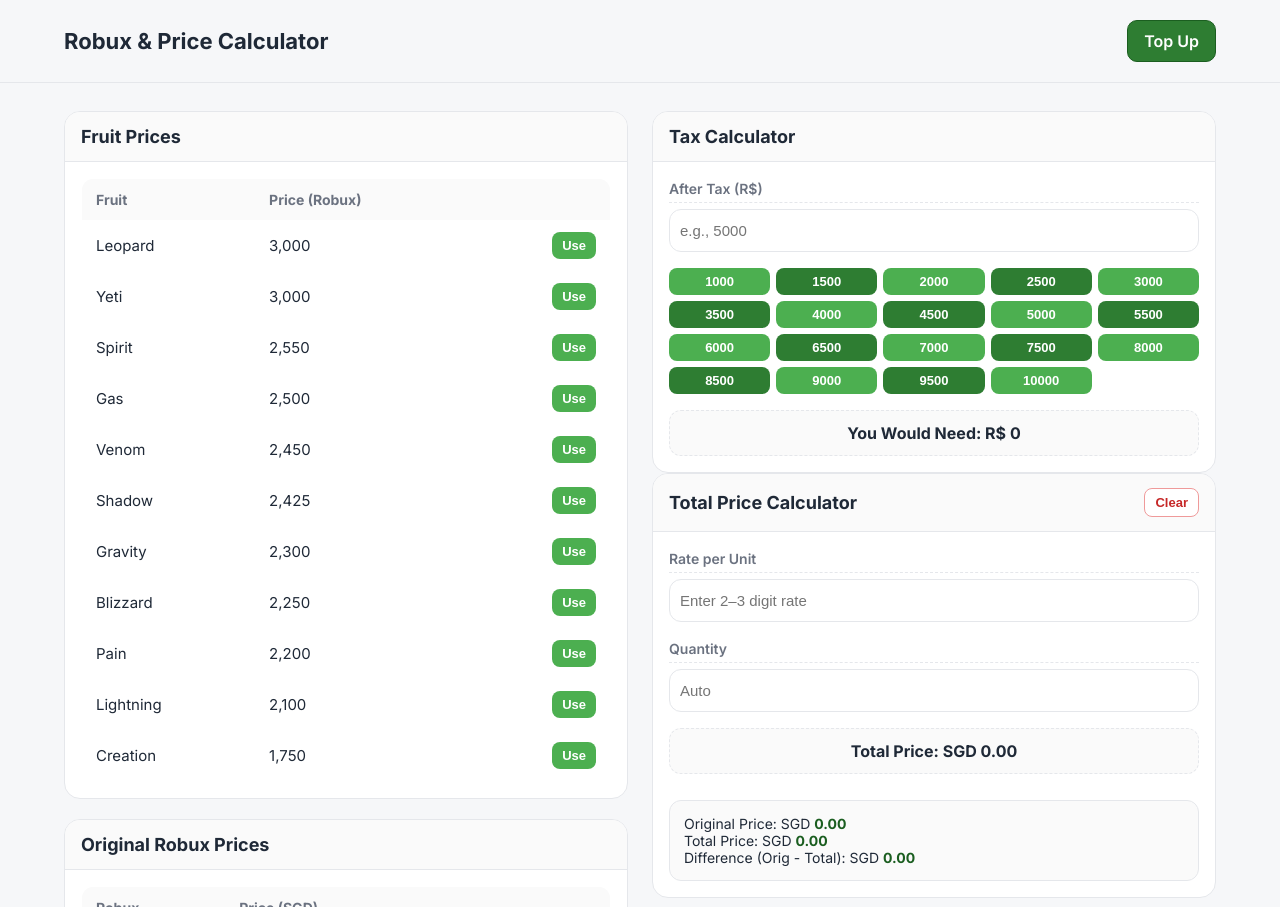
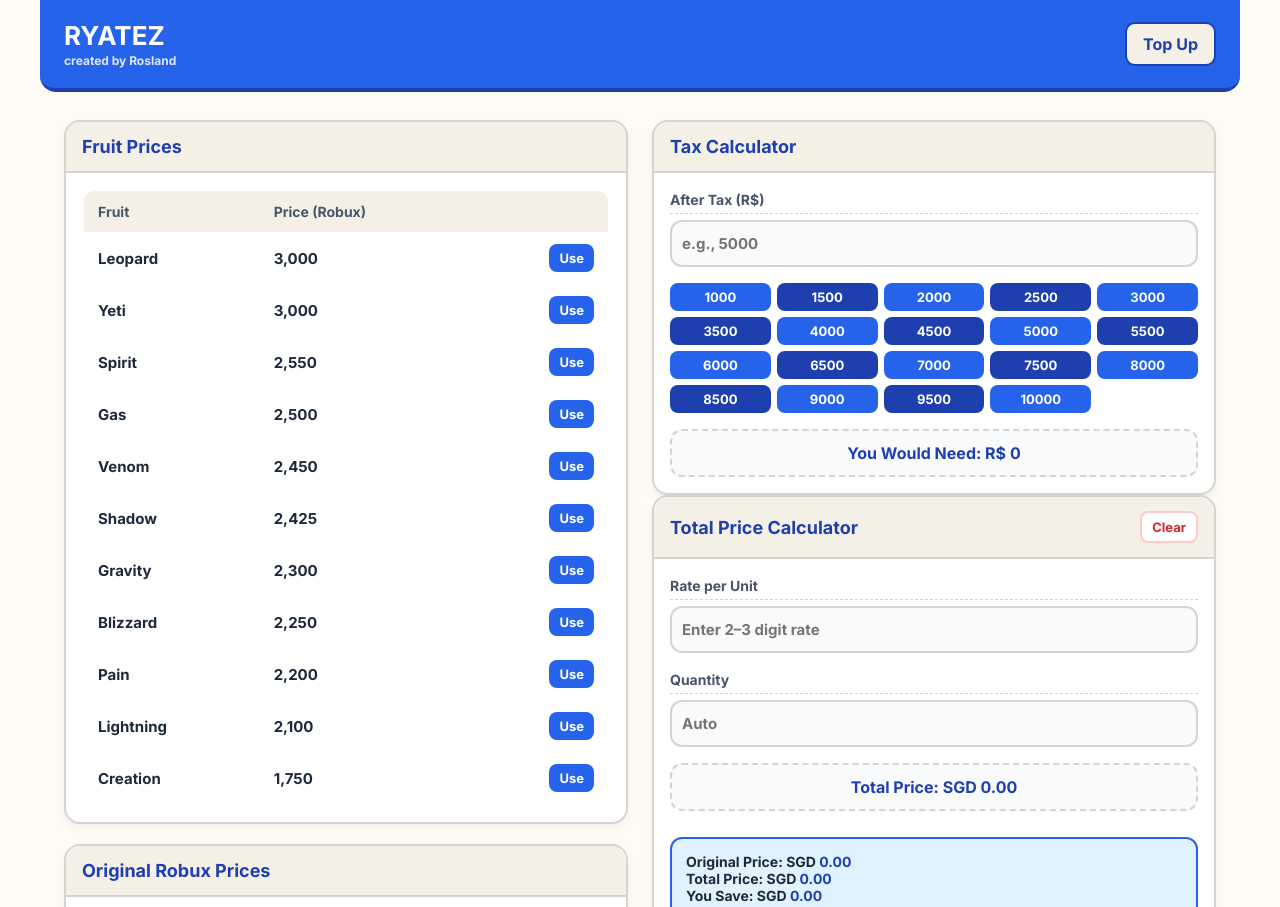
Before and after one commit to Kenzephr/Rates, a plain HTML site: page index.html in a window 1280 px wide. Shown: the top 907 px of the page. Drawn offline with Linux system fonts and the light colour scheme.

Commit message:
Update index.html

```diff
--- a/index.html
+++ b/index.html
@@ -2,30 +2,36 @@
 <html lang="en">
 <head>
   <meta charset="UTF-8" />
-  <title>Robux & Price Calculator</title>
-  <link href="https://fonts.googleapis.com/css2?family=Inter:wght@400;600;700&display=swap" rel="stylesheet">
+  <title>RYATEZ</title>
+  <link href="https://fonts.googleapis.com/css2?family=Inter:wght@700&display=swap" rel="stylesheet">
   <style>
     :root{
-      --bg: #f6f7f9;
+      --bg: #fefaf4;
       --card: #ffffff;
-      --ink: #1f2937;
-      --muted: #6b7280;
-      --line: #e5e7eb;
-      --accent: #2e7d32;
-      --accent-dark: #1b5e20;
-      --danger: #c62828;
-      --green: #4CAF50;
-      --green-dark: #2e7d32;
+      --ink: #1e293b;
+      --muted: #475569;
+      --line: #d6d3d1;
+      --accent: #2563eb;
+      --accent-dark: #1e40af;
+      --danger: #dc2626;
+      --green: #22c55e;
+      --green-dark: #15803d;
+      --beige: #f5f0e6;
     }
 
-    *{ box-sizing: border-box; }
+    *{
+      box-sizing: border-box;
+      font-family: "Inter", system-ui, -apple-system, Segoe UI, Roboto, Helvetica, Arial;
+      font-weight: 700; /* all bold */
+    }
+
     body{
       margin: 0;
-      font-family: "Inter", system-ui, -apple-system, Segoe UI, Roboto, Helvetica, Arial;
       color: var(--ink);
       background: var(--bg);
     }
 
+    /* Top Bar */
     .top-bar{
       max-width: 1200px;
       margin: 0 auto;
@@ -33,18 +39,22 @@
       display: flex;
       justify-content: space-between;
       align-items: center;
+      background: var(--accent);
+      border-bottom: 4px solid var(--accent-dark);
+      border-radius: 0 0 16px 16px;
     }
-    .brand h1{ margin: 0; font-size: 22px; font-weight: 700; }
+    .brand h1{ margin: 0; font-size: 26px; color: #fff; }
+    .caption { font-size: 12px; font-weight: 700; color: #e0e7ff; margin-top: 2px; }
+    .brand { display: flex; flex-direction: column; }
+
     .top-up-btn{
       text-decoration: none;
-      background: var(--accent);
-      color: #fff;
+      background: var(--beige);
+      color: var(--accent-dark);
       padding: 10px 16px;
       border-radius: 10px;
-      font-weight: 600;
-      border: 1px solid var(--accent-dark);
+      border: 2px solid var(--accent-dark);
     }
-    .rule{ border: 0; border-top: 1px solid var(--line); margin: 0; }
 
     .wrap{
       max-width: 1200px;
@@ -58,28 +68,30 @@
 
     .card{
       background: var(--card);
-      border: 1px solid var(--line);
+      border: 2px solid var(--line);
       border-radius: 16px;
       overflow: hidden;
+      box-shadow: 0 4px 10px rgba(0,0,0,0.05);
     }
     .card-head{
       padding: 14px 16px;
-      border-bottom: 1px solid var(--line);
-      background: #fafafa;
+      border-bottom: 2px solid var(--line);
+      background: var(--beige);
     }
-    .card-title{ margin: 0; font-size: 18px; font-weight: 700; }
+    .card-title{ margin: 0; font-size: 18px; color: var(--accent-dark); }
     .card-body{ padding: 16px; display: grid; gap: 16px; }
 
     .field{ display: grid; gap: 6px; }
     .label-row{ border-bottom: 1px dashed var(--line); padding-bottom: 4px; }
-    .label{ font-size: 14px; font-weight: 600; color: var(--muted); }
+    .label{ font-size: 14px; color: var(--muted); }
 
     .input{
       width: 100%;
       padding: 12px 10px;
-      border: 1px solid var(--line);
+      border: 2px solid var(--line);
       border-radius: 12px;
       font-size: 15px;
+      background: #f8fafc;
     }
 
     .suggested{
@@ -91,67 +103,70 @@
       padding: 6px 10px;
       border: none;
       border-radius: 8px;
-      font-weight: 600;
       font-size: 13px;
       cursor: pointer;
       color: #fff;
+      transition: background 0.2s;
     }
-    .btn-light{ background: var(--green); }
-    .btn-dark{ background: var(--green-dark); }
+    .btn-light{ background: var(--accent); }
+    .btn-dark{ background: var(--accent-dark); }
+    .btn-light:hover{ background: #1d4ed8; }
+    .btn-dark:hover{ background: #172554; }
 
-    .result-box{
-      padding: 12px;
-      border: 1px dashed var(--line);
-      border-radius: 12px;
-      background: #fafafa;
-      display: flex;
-      justify-content: center;
-      gap: 6px;
-      font-weight: 700;
+    .fruit-btn{
+      background: var(--accent);
+      color: #fff;
+      border: none;
+      padding: 6px 10px;
+      border-radius: 8px;
+      font-size: 13px;
+      cursor: pointer;
+      transition: background 0.2s;
     }
+    .fruit-btn:hover{ background: var(--accent-dark); }
 
     .clear{
       margin-left: auto;
       background: #fff;
       color: var(--danger);
-      border: 1px solid #ef9a9a;
+      border: 2px solid #fecaca;
       padding: 6px 10px;
       border-radius: 8px;
-      font-weight: 600;
       font-size: 13px;
       cursor: pointer;
+    }
+    .clear:hover{ background: #fee2e2; }
+
+    .result-box{
+      padding: 12px;
+      border: 2px dashed var(--line);
+      border-radius: 12px;
+      background: #f9fafb;
+      display: flex;
+      justify-content: center;
+      gap: 6px;
+      color: var(--accent-dark);
     }
 
     .price-table{
       width: 100%;
       border-collapse: collapse;
       background: #fff;
-      border: 1px solid var(--line);
+      border: 2px solid var(--line);
       border-radius: 12px;
       overflow: hidden;
     }
     .price-table th, .price-table td{ padding: 12px 14px; font-size: 15px; }
-    .price-table thead{ background: #fafafa; }
-    .price-table th{ text-align: left; font-size: 14px; font-weight: 700; color: var(--muted); }
+    .price-table thead{ background: var(--beige); }
+    .price-table th{ text-align: left; font-size: 14px; color: var(--muted); }
     .price-table td:last-child{ text-align: right; }
-    .fruit-btn{
-      background: var(--green);
-      color: #fff;
-      border: none;
-      padding: 6px 10px;
-      border-radius: 8px;
-      font-size: 13px;
-      cursor: pointer;
-      font-weight: 600;
-    }
 
-    /* Comparison Box */
     .compare-box{
       margin-top: 10px;
       padding: 14px;
-      border: 1px solid var(--line);
+      border: 2px solid var(--accent);
       border-radius: 12px;
-      background: #fafafa;
+      background: #e0f2fe;
       font-size: 14px;
     }
     .compare-box strong{ color: var(--accent-dark); }
@@ -160,12 +175,14 @@
 <body>
   <!-- Header -->
   <div class="top-bar">
-    <div class="brand"><h1>Robux & Price Calculator</h1></div>
+    <div class="brand">
+      <h1>RYATEZ</h1>
+      <span class="caption">created by Rosland</span>
+    </div>
     <a href="https://www.eldorado.gg/buy-robux/g/70-0-0" target="_blank" class="top-up-btn">Top Up</a>
   </div>
-  <hr class="rule"/>
 
-  <!-- Main -->
+  <!-- Main Layout -->
   <div class="wrap">
     <!-- Left Column -->
     <div class="left-col">
@@ -273,7 +290,7 @@
           <div class="compare-box">
             <div>Original Price: SGD <strong id="orig">0.00</strong></div>
             <div>Total Price: SGD <strong id="comp-total">0.00</strong></div>
-            <div>Difference (Orig - Total): SGD <strong id="diff">0.00</strong></div>
+            <div>You Save: SGD <strong id="diff">0.00</strong></div>
           </div>
         </div>
       </section>
```
